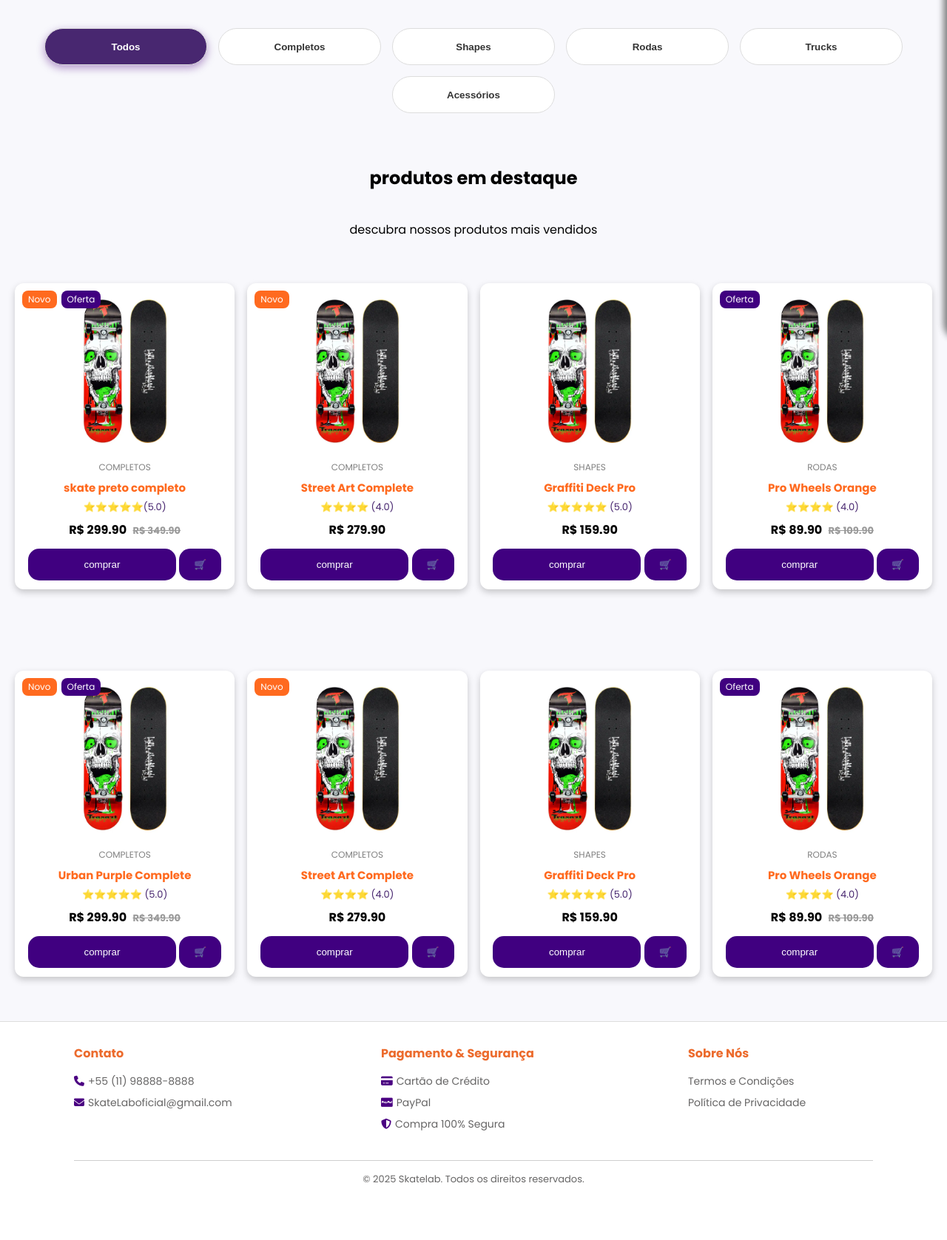
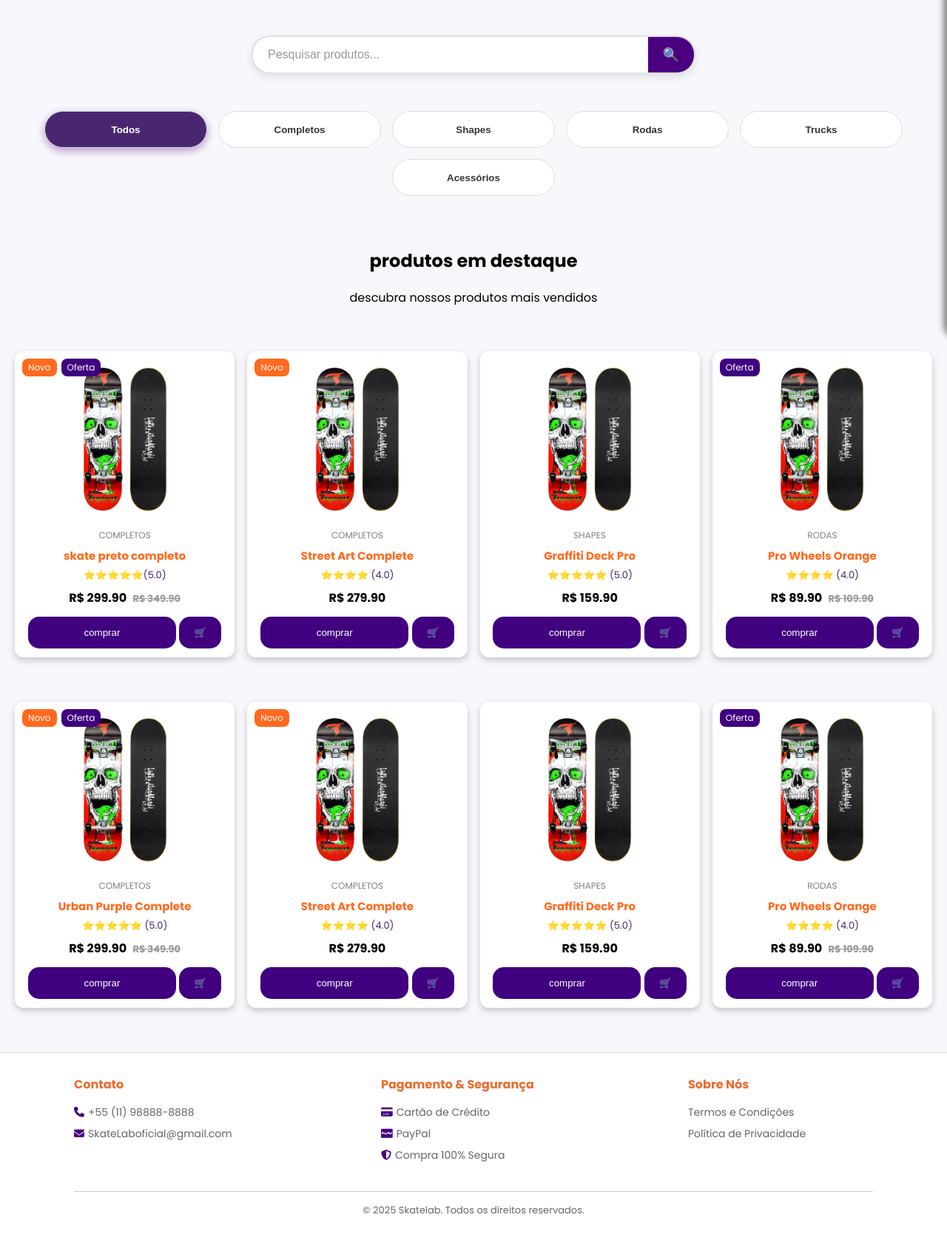
Before and after one commit to ferreiravih/Skate-Lab, a PHP site: page /skateshop/skateee.php in a window 1280 px wide. Shown: the part 342-2019 px from the top of the page at 74% size. Before the commit the page ends 1942 px from the top, so only its background shows below. Run offline with PHP 8.4, Linux system fonts and the light colour scheme.

Commit message:
skateshop barra de pesquisa

```diff
--- a/skateshop/skateee.css
+++ b/skateshop/skateee.css
@@ -40,6 +40,66 @@ body {
 
 .texto p {
   font-weight: 900;
+}
+
+/* ========================== */
+/* BARRA DE PESQUISA */
+/* ========================== */
+.search-container {
+  display: flex;
+  justify-content: center;
+  margin: 30px 0;
+  padding: 0 20px;
+}
+
+.search-bar {
+  display: flex;
+  width: 100%;
+  max-width: 600px;
+  background: white;
+  border-radius: 25px;
+  box-shadow: 0 4px 12px rgba(0, 0, 0, 0.1);
+  overflow: hidden;
+  border: 2px solid #e0e0e0;
+  transition: all 0.3s ease;
+}
+
+.search-bar:focus-within {
+  border-color: #4B0082;
+  box-shadow: 0 4px 15px rgba(75, 0, 130, 0.2);
+}
+
+.search-bar input {
+  flex: 1;
+  padding: 15px 20px;
+  border: none;
+  outline: none;
+  font-size: 16px;
+  background: transparent;
+}
+
+.search-bar input::placeholder {
+  color: #999;
+}
+
+.search-button {
+  background: #4B0082;
+  border: none;
+  padding: 0 20px;
+  cursor: pointer;
+  transition: background 0.3s ease;
+  display: flex;
+  align-items: center;
+  justify-content: center;
+}
+
+.search-button:hover {
+  background: #ff6a1f;
+}
+
+.search-icon {
+  font-size: 18px;
+  color: white;
 }
 
 /* ========================== */
@@ -86,7 +146,7 @@ body {
 /* ========================== */
 .desta, .parag {
   text-align: center;
-  margin: 20px auto;
+  margin: 10px auto;
   max-width: 90%;
 }
 
@@ -105,8 +165,8 @@ body {
 .produtos {
   margin-top: 50px;
   margin-bottom: 60px;
-  margin-left: 20px;
-  margin-right: 20px;
+  margin-left: 20px !important;
+  margin-right: 20px !important;
 }
 
 .produtos .containershop {
@@ -249,6 +309,10 @@ body {
     max-width: 80%;
   }
 
+  .search-bar {
+    max-width: 500px;
+  }
+
   .produtos .card {
     flex: 1 1 220px; /* cards menores em telas médias */
     max-width: 280px;
@@ -282,6 +346,20 @@ body {
     font-size: 14px;
   }
 
+  .search-container {
+    margin: 20px 0;
+    padding: 0 15px;
+  }
+
+  .search-bar {
+    max-width: 100%;
+  }
+
+  .search-bar input {
+    padding: 12px 15px;
+    font-size: 14px;
+  }
+
   .categories {
     gap: 10px;
     padding: 0 10px;
@@ -311,3 +389,14 @@ body {
     width: 90%;
   }
 }
+
+@media (max-width: 480px) {
+  .search-bar input {
+    padding: 10px 12px;
+    font-size: 14px;
+  }
+
+  .search-button {
+    padding: 0 15px;
+  }
+}
--- a/skateshop/skateee.php
+++ b/skateshop/skateee.php
@@ -4,15 +4,13 @@
 <head>
   <meta charset="UTF-8">
   <meta name="viewport" content="width=device-width, initial-scale=1.0">
-  <title></title>
+  <title>SkateShop</title>
   <link rel="stylesheet" href="https://fonts.googleapis.com/css2?family=Poppins:wght@400;700&display=swap" rel="stylesheet">
   <link rel="stylesheet" href="../skateshop/skateee.css">
 </head>
 
 <body>
   <?php include '../componentes/navbar.php'; ?>
-
-
 
   <section class="imgebarra">
     <div class="texto">
@@ -21,8 +19,15 @@
     </div>
   </section>
 
-
-
+  <!-- BARRA DE PESQUISA ADICIONADA -->
+  <div class="search-container">
+    <div class="search-bar">
+      <input type="text" placeholder="Pesquisar produtos...">
+      <button type="submit" class="search-button">
+        <span class="search-icon">🔍</span>
+      </button>
+    </div>
+  </div>
 
   <nav class="categories">
     <button class="active">Todos</button>
@@ -33,11 +38,10 @@
     <button>Acessórios</button>
   </nav>
 
-
   <h2 class="desta"> produtos em destaque </h2>
   <p class="parag"> descubra nossos produtos mais vendidos</p>
 
-
+  <main class="content">
     <section class="produtos">
       <div class="containershop">
         <div class="card">
@@ -99,13 +103,11 @@
             <button class="botaocomprar">comprar</button> <button class="botaocarrinho">🛒</button>
           </div>
         </div>
-
       </div>
     </section>
 
     <section class="produtos">
       <div class="containershop">
-
         <!-- Produto 1 -->
         <div class="card">
           <div class="selos">
@@ -167,11 +169,10 @@
             <button class="botaocomprar">comprar</button> <button class="botaocarrinho">🛒</button>
           </div>
         </div>
-
       </div>
     </section>
+  </main>
 
   <?php include '../componentes/footer.php'; ?>
 </body>
-
 </html>
```
Also changed, not shown: auth/criarconta.php (deleted, +0 -45 lines), auth/login.css (deleted, +0 -69 lines), auth/login.php (deleted, +0 -41 lines). Lines whose indentation alone changed are shown as unchanged.
